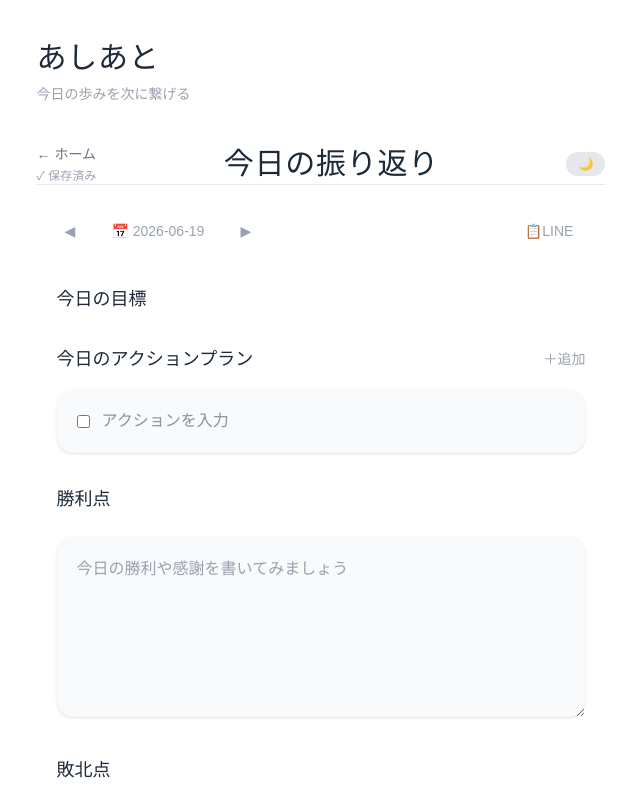
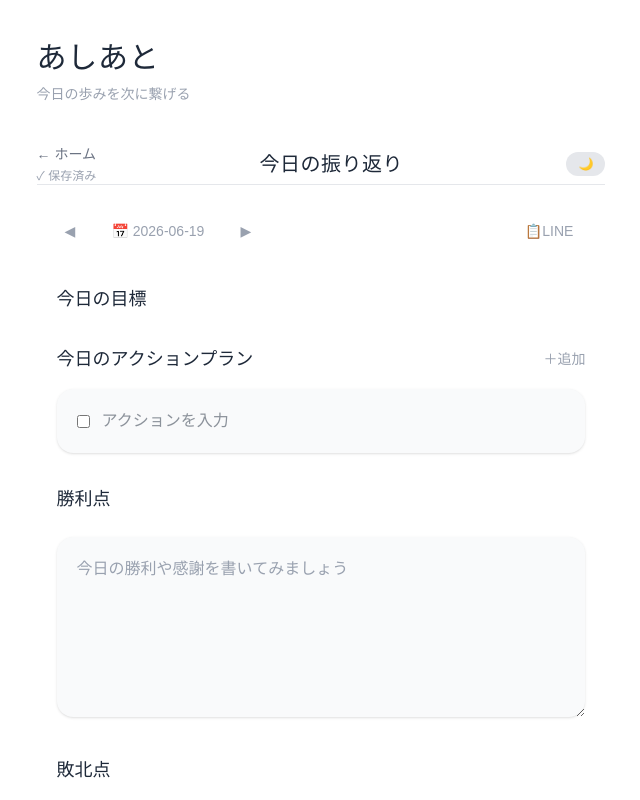
Before and after one commit to epl20023aoki-oss/hanketsubun-app, a Next.js app: page /journal in a window 1280 px wide. Shown: the top 800 px of the page, without its empty margins (319-959 px from the left). Built offline with nearby package versions, Linux system fonts and the light colour scheme; no server answers; a web font is replaced by a local one.

Commit message:
update app

```diff
--- a/src/app/journal/page.tsx
+++ b/src/app/journal/page.tsx
@@ -369,7 +369,7 @@ return (
 
 </div>
 
-       <h1 className="text-3xl font-light tracking-wide">
+       <h1 className="text-xl font-light tracking-wide">
         今日の振り返り
       </h1>
 
```
